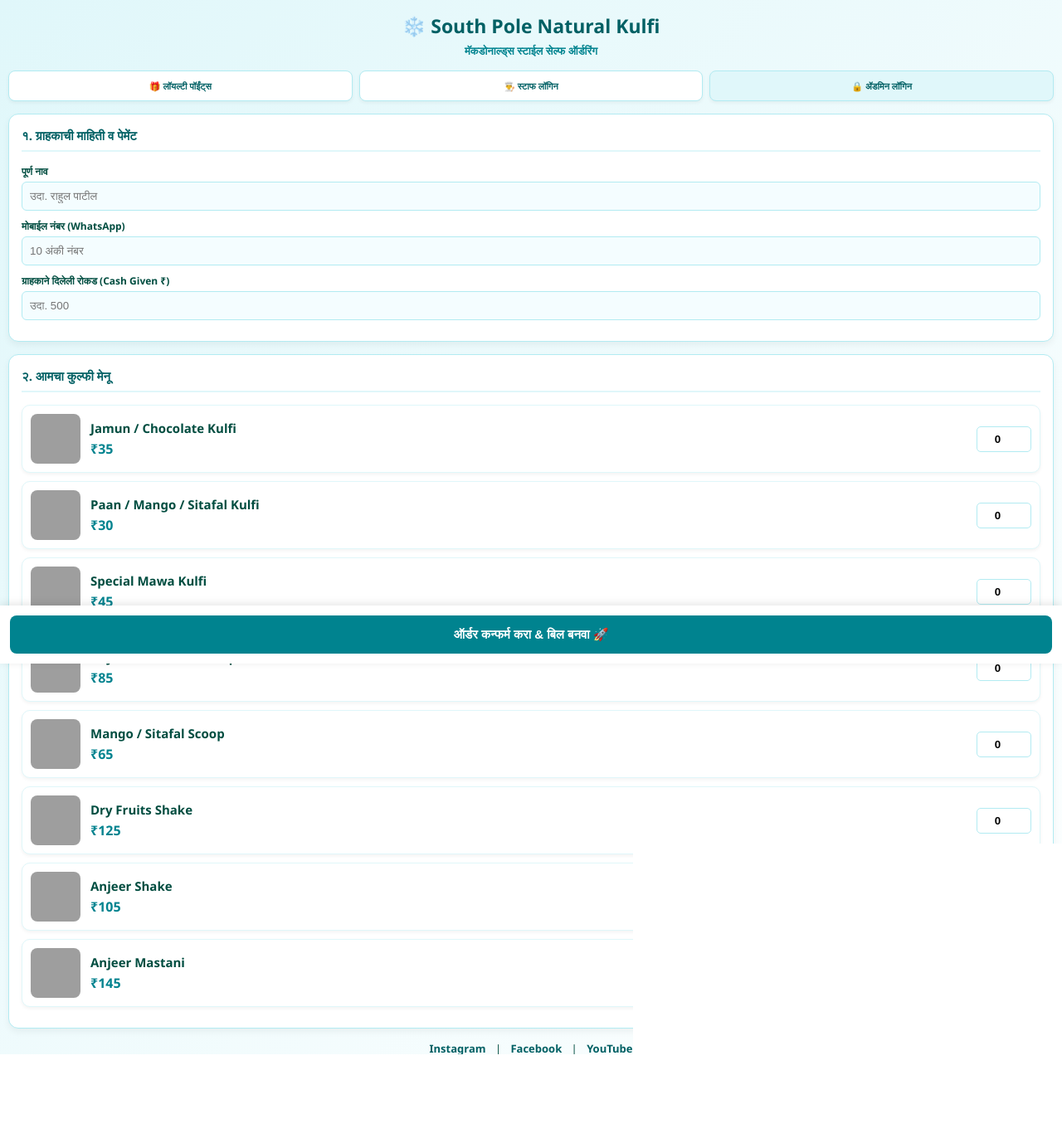
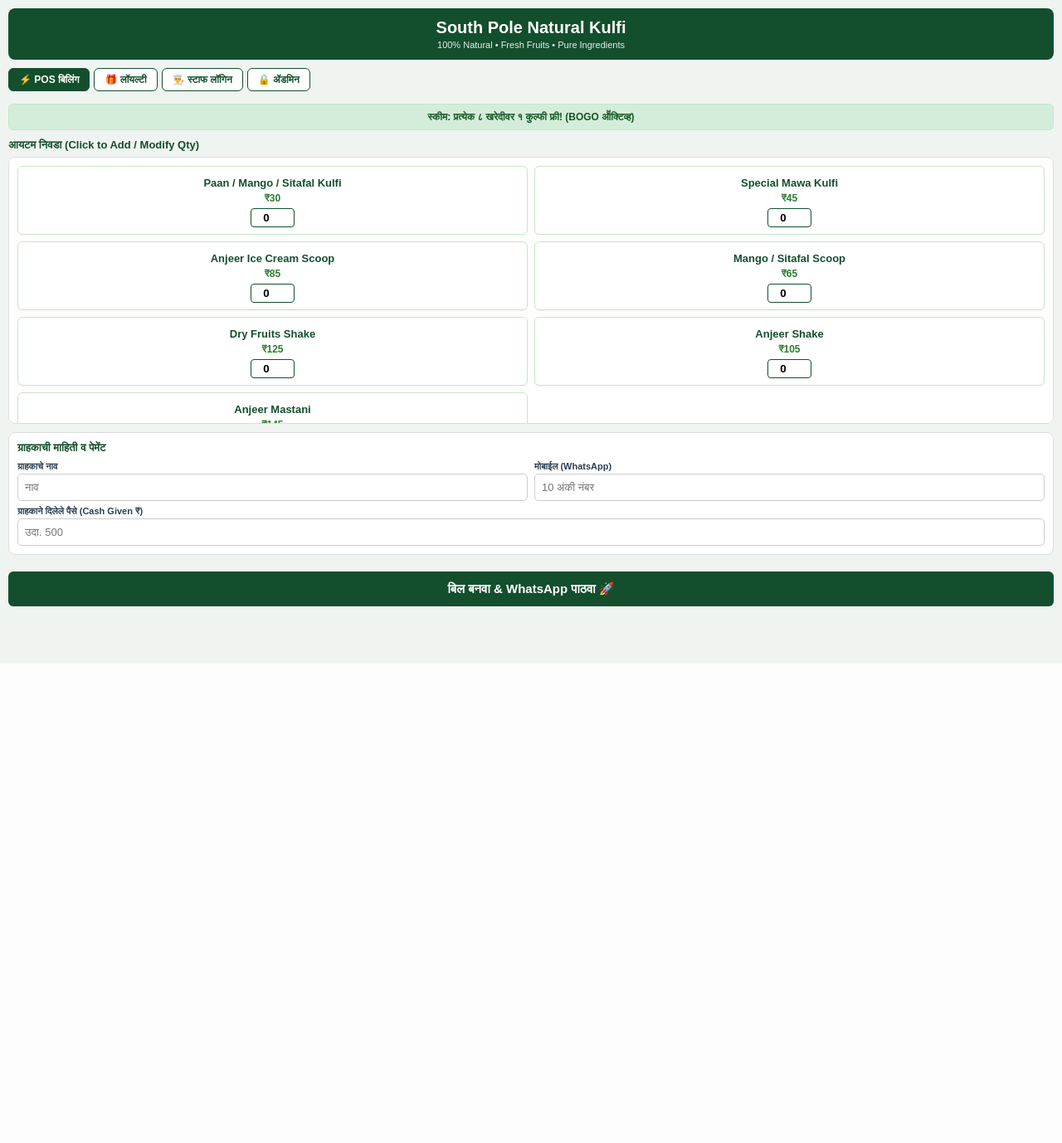
Before and after one commit to naturalkulfi1/south-pole-Natural-kulfi, a Flask app: page / in a window 1280 px wide. Shown: the whole page at 83% size. After the commit the page ends 731 px from the top, so only its background shows below. Run offline with Flask 3, Linux system fonts and the light colour scheme; grey boxes are pictures that could not be loaded.

Commit message:
Update customer_menu.html

```diff
--- a/templates/customer_menu.html
+++ b/templates/customer_menu.html
@@ -3,86 +3,92 @@
 <head>
     <meta charset="UTF-8">
     <meta name="viewport" content="width=device-width, initial-scale=1.0">
-    <title>South Pole Natural Kulfi</title>
+    <title>South Pole Natural Kulfi - POS</title>
     <style>
-        body { font-family: 'Segoe UI', Tahoma, Geneva, Verdana, sans-serif; background: linear-gradient(135deg, #e0f7fa 0%, #ffffff 100%); color: #004d40; margin: 0; padding: 10px; padding-bottom: 90px; }
-        .header { text-align: center; margin-bottom: 15px; }
-        .header h1 { color: #006064; font-size: 23px; margin: 5px 0; }
-        .header p { color: #00838f; font-weight: bold; font-size: 13px; margin: 0; }
-        .nav-buttons { display: flex; gap: 8px; margin-bottom: 15px; }
-        .nav-btn { flex: 1; background: white; border: 1px solid #b2ebf2; padding: 10px; text-align: center; border-radius: 8px; text-decoration: none; color: #006064; font-weight: bold; font-size: 11px; box-shadow: 0 2px 4px rgba(0,0,0,0.05); }
-        .form-section { background: white; padding: 15px; border-radius: 12px; margin-bottom: 15px; box-shadow: 0 4px 8px rgba(0,0,0,0.05); border: 1px solid #b2ebf2; }
-        .form-section h3 { margin-top: 0; border-bottom: 2px solid #e0f7fa; padding-bottom: 8px; font-size: 15px; color: #006064; }
-        .form-group { margin-bottom: 10px; }
-        .form-group label { display: block; margin-bottom: 4px; font-size: 12px; font-weight: bold; color: #004d40; }
-        .form-group input { width: 100%; padding: 9px; border: 1px solid #b2ebf2; border-radius: 6px; box-sizing: border-box; background: #f4fdff; }
-        .menu-item { background: white; padding: 10px; border-radius: 10px; display: flex; align-items: center; gap: 12px; margin-bottom: 10px; box-shadow: 0 2px 4px rgba(0,0,0,0.05); border: 1px solid #e0f7fa; }
-        .menu-item img { width: 60px; height: 60px; border-radius: 8px; object-fit: cover; }
-        .item-details { flex: 1; }
-        .item-details h4 { margin: 0 0 4px 0; font-size: 15px; color: #004d40; }
-        .item-details p { margin: 0; color: #00838f; font-weight: bold; }
-        .qty-control input { width: 50px; text-align: center; border: 1px solid #b2ebf2; border-radius: 5px; padding: 7px; font-weight: bold; }
-        .social-footer { text-align: center; margin: 15px 0; font-size: 13px; }
-        .social-footer a { margin: 0 8px; color: #006064; text-decoration: none; font-weight: bold; }
-        .bottom-bar { position: fixed; bottom: 0; left: 0; width: 100%; background: white; padding: 12px; box-shadow: 0 -2px 10px rgba(0,0,0,0.1); box-sizing: border-box; z-index: 100; }
-        .submit-btn { background-color: #00838f; color: white; width: 100%; padding: 14px; border: none; border-radius: 8px; font-size: 15px; font-weight: bold; cursor: pointer; }
+        body { font-family: sans-serif; background: #f0f4f1; margin: 0; padding: 10px; color: #2c3e50; }
+        .header { background: #134f2c; color: white; padding: 12px; border-radius: 8px; text-align: center; margin-bottom: 10px; }
+        .header h1 { margin: 0; font-size: 20px; }
+        .header p { margin: 3px 0 0 0; font-size: 11px; opacity: 0.9; }
+
+        /* नॅव्हिगेशन आणि टॅब्स */
+        .top-nav { display: flex; gap: 5px; margin-bottom: 10px; overflow-x: auto; padding-bottom: 5px; }
+        .nav-link { background: white; border: 1px solid #134f2c; color: #134f2c; padding: 6px 12px; border-radius: 6px; text-decoration: none; font-size: 12px; font-weight: bold; white-space: nowrap; }
+
+        .scheme-banner { background: #d4edda; color: #155724; padding: 8px; border-radius: 6px; text-align: center; font-size: 12px; font-weight: bold; margin-bottom: 10px; border: 1px solid #c3e6cb; }
+
+        /* आयटम ग्रिड (Petpooja Style) */
+        .section-title { font-size: 13px; font-weight: bold; color: #134f2c; margin-bottom: 6px; }
+        .menu-grid { display: grid; grid-template-columns: repeat(2, 1fr); gap: 8px; max-height: 300px; overflow-y: auto; background: white; padding: 10px; border-radius: 8px; border: 1px solid #ddd; margin-bottom: 10px; }
+        .menu-card { background: #fff; border: 1px solid #c8e6c9; border-radius: 6px; padding: 8px; text-align: center; cursor: pointer; transition: 0.2s; box-shadow: 0 1px 3px rgba(0,0,0,0.05); }
+        .menu-card:active { background: #e8f5e9; transform: scale(0.98); }
+        .menu-card h4 { margin: 4px 0; font-size: 13px; color: #134f2c; }
+        .menu-card p { margin: 0; font-size: 12px; color: #2e7d32; font-weight: bold; }
+
+        /* कार्ट व फॉर्म */
+        .cart-box { background: white; padding: 10px; border-radius: 8px; border: 1px solid #ddd; margin-bottom: 10px; }
+        .cart-table { width: 100%; font-size: 12px; border-collapse: collapse; }
+        .cart-table th, .cart-table td { padding: 5px; text-align: left; border-bottom: 1px solid #eee; }
+
+        .form-row { display: flex; gap: 8px; margin-top: 8px; }
+        .form-group { flex: 1; }
+        .form-group label { display: block; font-size: 11px; font-weight: bold; margin-bottom: 2px; }
+        .form-group input { width: 100%; padding: 8px; border: 1px solid #ccc; border-radius: 5px; box-sizing: border-box; font-size: 13px; }
+
+        .total-box { background: #e8f5e9; padding: 10px; border-radius: 6px; font-weight: bold; font-size: 14px; display: flex; justify-content: space-between; margin-top: 8px; color: #1b5e20; }
+        .submit-btn { background: #134f2c; color: white; width: 100%; padding: 12px; border: none; border-radius: 6px; font-size: 15px; font-weight: bold; cursor: pointer; margin-top: 10px; }
     </style>
 </head>
 <body>
 
     <div class="header">
-        <h1>❄️ South Pole Natural Kulfi</h1>
-        <p>मॅकडोनाल्ड्स स्टाईल सेल्फ ऑर्डरिंग</p>
+        <h1>South Pole Natural Kulfi</h1>
+        <p>100% Natural • Fresh Fruits • Pure Ingredients</p>
     </div>
 
-    <div class="nav-buttons">
-        <a href="/loyalty" class="nav-btn">🎁 लॉयल्टी पॉईंट्स</a>
-        <a href="/staff/login" class="nav-btn">👨‍🍳 स्टाफ लॉगिन</a>
-        <a href="/admin/login" class="nav-btn" style="background-color: #e0f7fa; color: #006064;">🔒 ॲडमिन लॉगिन</a>
+    <div class="top-nav">
+        <a href="/" class="nav-link" style="background:#134f2c; color:white;">⚡ POS बिलिंग</a>
+        <a href="/loyalty" class="nav-link">🎁 लॉयल्टी</a>
+        <a href="/staff/login" class="nav-link">👨‍🍳 स्टाफ लॉगिन</a>
+        <a href="/admin/login" class="nav-link">🔒 ॲडमिन</a>
+    </div>
+
+    <div class="scheme-banner">
+        स्कीम: प्रत्येक ८ खरेदीवर १ कुल्फी फ्री! (BOGO ऑॅक्टिव्ह)
     </div>
 
     <form action="/place_order" method="POST">
-        <div class="form-section">
-            <h3>१. ग्राहकाची माहिती व पेमेंट</h3>
-            <div class="form-group">
-                <label>पूर्ण नाव</label>
-                <input type="text" name="customer_name" placeholder="उदा. राहुल पाटील" required>
-            </div>
-            <div class="form-group">
-                <label>मोबाईल नंबर (WhatsApp)</label>
-                <input type="tel" name="phone" placeholder="10 अंकी नंबर" pattern="[0-9]{10}" required>
-            </div>
-            <div class="form-group">
-                <label>ग्राहकाने दिलेली रोकड (Cash Given ₹)</label>
-                <input type="number" name="cash_given" placeholder="उदा. 500" required>
-            </div>
-        </div>
-
-        <div class="form-section">
-            <h3>२. आमचा कुल्फी मेनू</h3>
+        <div class="section-title">आयटम निवडा (Click to Add / Modify Qty)</div>
+        <div class="menu-grid">
             {% for item in items %}
-            <div class="menu-item">
-                <img src="{{ item.image }}" alt="{{ item.name }}">
-                <div class="item-details">
-                    <h4>{{ item.name }}</h4>
-                    <p>₹{{ item.price }}</p>
-                </div>
-                <div class="qty-control">
-                    <input type="number" name="item_{{ item.id }}" value="0" min="0">
+            <div class="menu-card">
+                <h4>{{ item.name }}</h4>
+                <p>₹{{ item.price }}</p>
+                <div style="margin-top: 5px;">
+                    <input type="number" name="item_{{ item.id }}" value="0" min="0" style="width: 45px; text-align: center; padding: 3px; font-weight: bold; border: 1px solid #134f2c; border-radius: 4px;">
                 </div>
             </div>
             {% endfor %}
         </div>
 
-        <div class="social-footer">
-            <a href="{{ social.instagram }}" target="_blank">Instagram</a> |
-            <a href="{{ social.facebook }}" target="_blank">Facebook</a> |
-            <a href="{{ social.youtube }}" target="_blank">YouTube</a>
+        <div class="cart-box">
+            <div class="section-title" style="margin-bottom: 5px;">ग्राहकाची माहिती व पेमेंट</div>
+            <div class="form-row">
+                <div class="form-group">
+                    <label>ग्राहकाचे नाव</label>
+                    <input type="text" name="customer_name" placeholder="नाव" required>
+                </div>
+                <div class="form-group">
+                    <label>मोबाईल (WhatsApp)</label>
+                    <input type="tel" name="phone" placeholder="10 अंकी नंबर" pattern="[0-9]{10}" required>
+                </div>
+            </div>
+            <div class="form-group" style="margin-top: 6px;">
+                <label>ग्राहकाने दिलेले पैसे (Cash Given ₹)</label>
+                <input type="number" name="cash_given" placeholder="उदा. 500" required>
+            </div>
         </div>
 
-        <div class="bottom-bar">
-            <button type="submit" class="submit-btn">ऑर्डर कन्फर्म करा & बिल बनवा 🚀</button>
-        </div>
+        <button type="submit" class="submit-btn">बिल बनवा & WhatsApp पाठवा 🚀</button>
     </form>
 
 </body>
```
